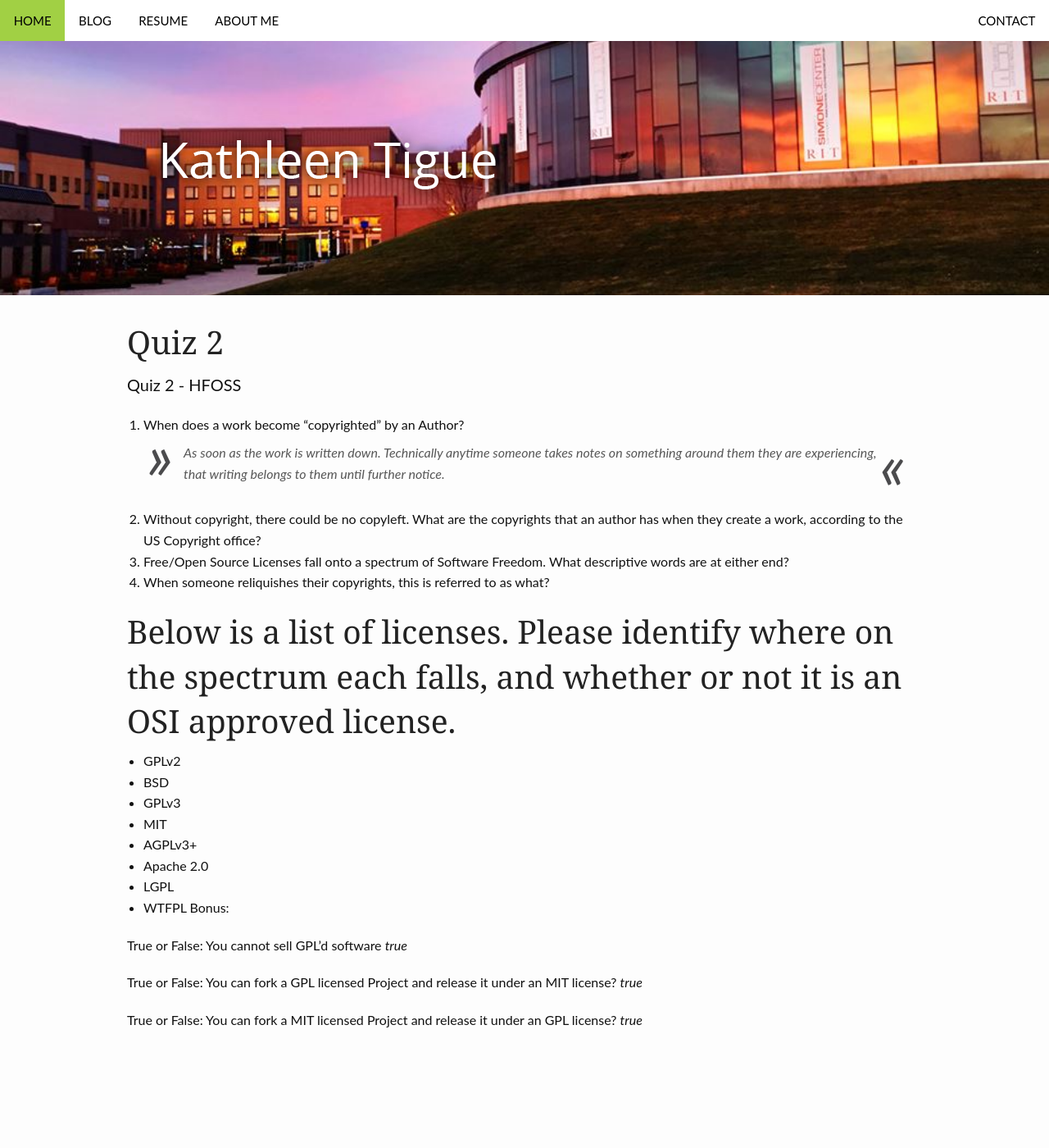
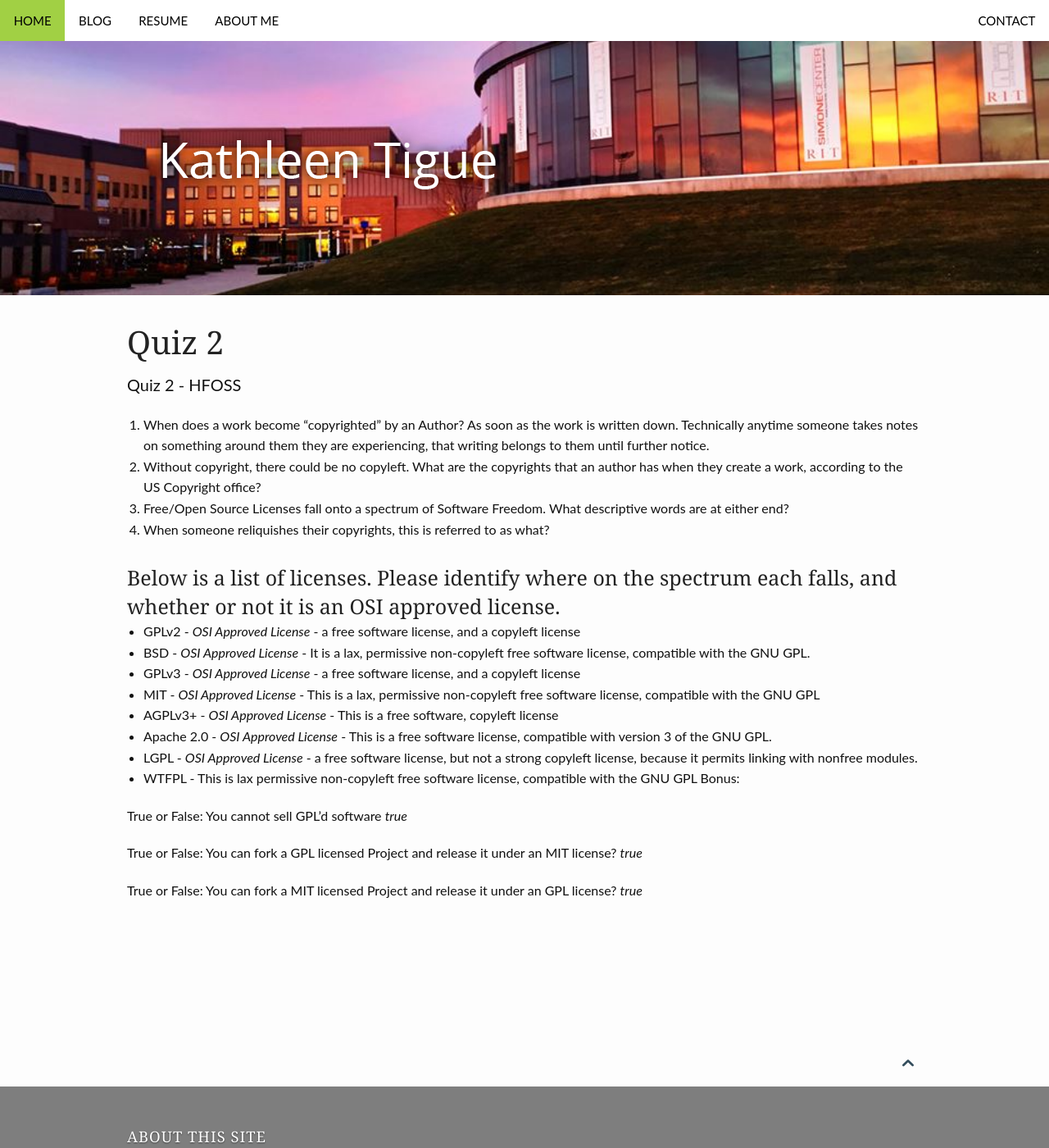
Before and after one commit to Kaffys/Kaffys.github.io, a Jekyll site: the page built from _posts/2015-5-4-Quiz2.md, in a window 1280 px wide and 1400 px high. Shown: the whole window at 82% size. Built offline with Jekyll 4.4.1, drawn with Linux system fonts in a browser that asks for light colours.

Commit message:
no message

```diff
--- a/_posts/2015-5-4-Quiz2.md
+++ b/_posts/2015-5-4-Quiz2.md
@@ -14,22 +14,22 @@ show_meta: false
 
 
 1. When does a work become “copyrighted” by an Author?
-> As soon as the work is written down. Technically anytime someone takes notes on something around them they are experiencing, that writing belongs to them until further notice.
+As soon as the work is written down. Technically anytime someone takes notes on something around them they are experiencing, that writing belongs to them until further notice.
 2. Without copyright, there could be no copyleft. What are the copyrights that an author has when they create a work, according to the US Copyright office?
 3. Free/Open Source Licenses fall onto a spectrum of Software Freedom. What descriptive words are at either end?
 4. When someone reliquishes their copyrights, this is referred to as what?
 
 
-#Below is a list of licenses. Please identify where on the spectrum each falls, and whether or not it is an OSI approved license.
+###Below is a list of licenses. Please identify where on the spectrum each falls, and whether or not it is an OSI approved license.
 
-- GPLv2
-- BSD
-- GPLv3
-- MIT
-- AGPLv3+
-- Apache 2.0
-- LGPL
-- WTFPL
+- GPLv2 - *OSI Approved License* - a free software license, and a copyleft license
+- BSD - *OSI Approved License* - It is a lax, permissive non-copyleft free software license, compatible with the GNU GPL.
+- GPLv3 - *OSI Approved License* - a free software license, and a copyleft license
+- MIT - *OSI Approved License* - This is a lax, permissive non-copyleft free software license, compatible with the GNU GPL
+- AGPLv3+ - *OSI Approved License* - This is a free software, copyleft license
+- Apache 2.0 - *OSI Approved License* - This is a free software license, compatible with version 3 of the GNU GPL.
+- LGPL - *OSI Approved License* - a free software license, but not a strong copyleft license, because it permits linking with nonfree modules.
+- WTFPL - This is lax permissive non-copyleft free software license, compatible with the GNU GPL
 Bonus:
 
 True or False: You cannot sell GPL’d software *true*
```
